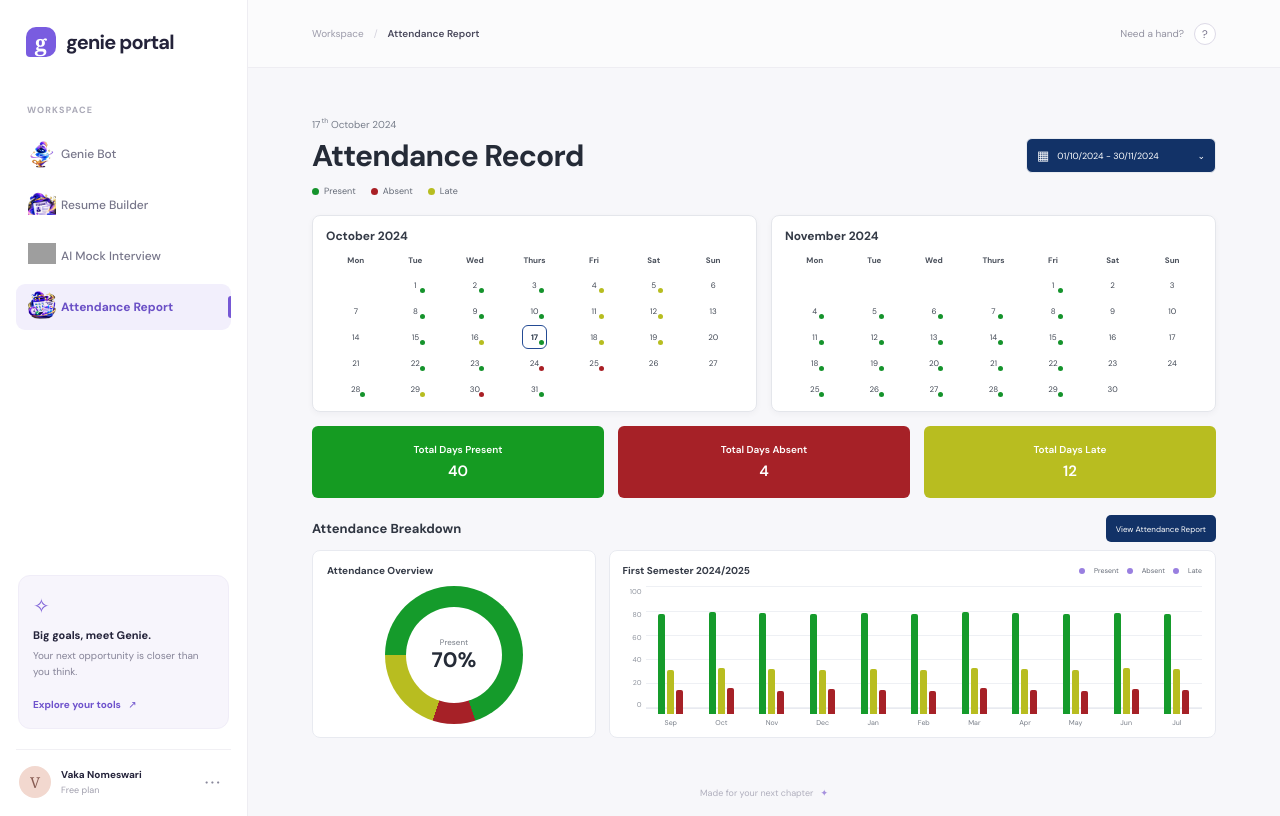
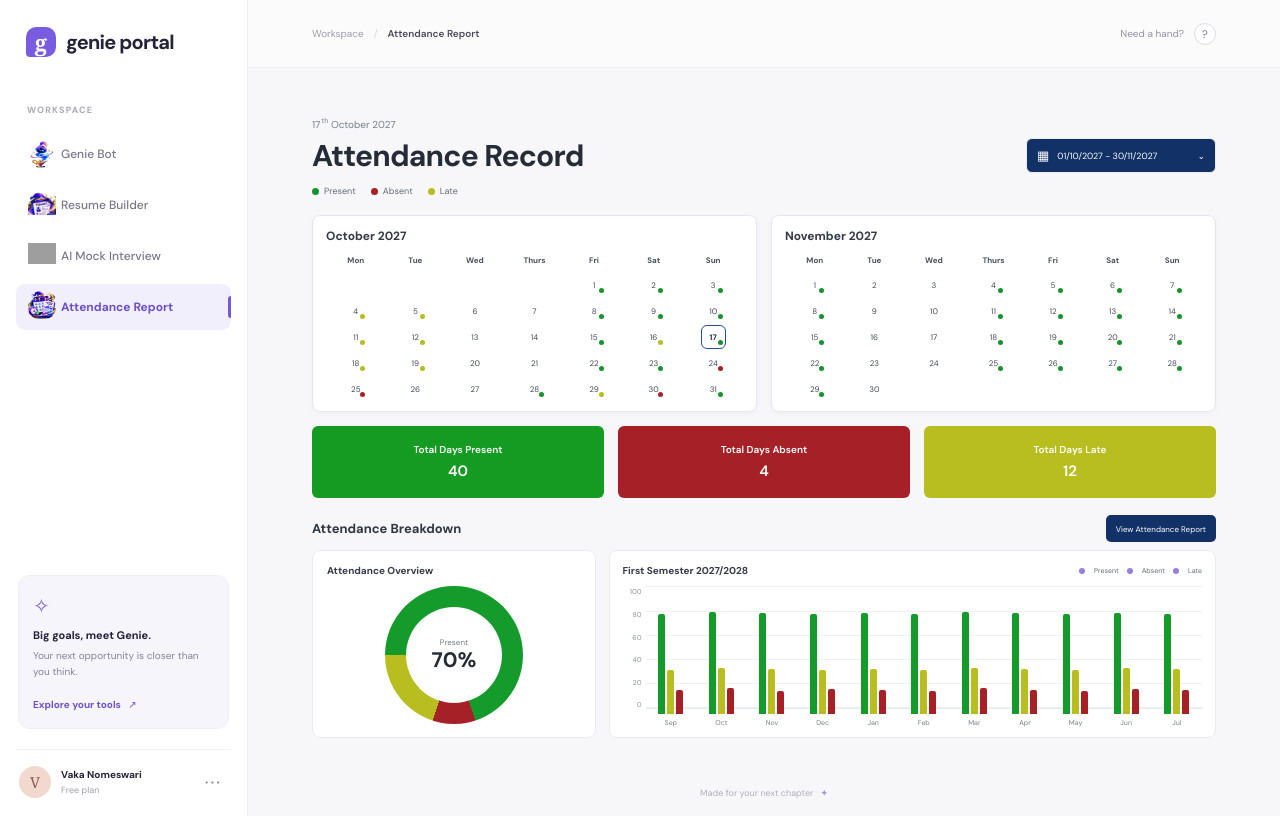
Before and after one commit to Nomeswari-2912/genie-portal, a React (Vite) app in the folder frontend/: page / in a window 1280 px wide. Both pictures are taken after a click on the button "Attendance Report". Built offline with nearby package versions, Linux system fonts and the light colour scheme; grey boxes are pictures that could not be loaded.

Commit message:
Update attendance report dates

```diff
--- a/frontend/src/components/AttendanceReport.jsx
+++ b/frontend/src/components/AttendanceReport.jsx
@@ -3,25 +3,25 @@ import React, { useState } from "react";
 const months = {
   Sep: {
     name: "September",
-    year: 2024,
+    year: 2027,
     month: 8,
     statuses: { 2: "present", 3: "present", 4: "late", 5: "present", 6: "late", 9: "present", 10: "present", 11: "present", 12: "late", 13: "present", 16: "present", 17: "late", 18: "present", 19: "absent", 20: "present", 23: "present", 24: "present", 25: "late", 26: "present", 27: "absent", 30: "present" },
   },
   Oct: {
     name: "October",
-    year: 2024,
+    year: 2027,
     month: 9,
     statuses: { 1: "present", 2: "present", 3: "present", 4: "late", 5: "late", 8: "present", 9: "present", 10: "present", 11: "late", 12: "late", 15: "present", 16: "late", 17: "present", 18: "late", 19: "late", 22: "present", 23: "present", 24: "absent", 25: "absent", 28: "present", 29: "late", 30: "absent", 31: "present" },
   },
   Nov: {
     name: "November",
-    year: 2024,
+    year: 2027,
     month: 10,
     statuses: { 1: "present", 4: "present", 5: "present", 6: "present", 7: "present", 8: "present", 11: "present", 12: "present", 13: "present", 14: "present", 15: "present", 18: "present", 19: "present", 20: "present", 21: "present", 22: "present", 25: "present", 26: "present", 27: "present", 28: "present", 29: "present" },
   },
   Dec: {
     name: "December",
-    year: 2024,
+    year: 2027,
     month: 11,
     statuses: { 2: "present", 3: "present", 4: "late", 5: "present", 6: "present", 9: "present", 10: "present", 11: "present", 12: "late", 13: "present", 16: "present", 17: "present", 18: "present", 19: "absent", 20: "present", 23: "present", 24: "late", 26: "present", 27: "present", 30: "present", 31: "present" },
   },
@@ -29,7 +29,7 @@ const months = {
 
 const reports = {
   "oct-nov": {
-    label: "01/10/2024 - 30/11/2024",
+    label: "01/10/2027 - 30/11/2027",
     monthKeys: ["Oct", "Nov"],
     present: 40,
     absent: 4,
@@ -37,7 +37,7 @@ const reports = {
     rate: 70,
   },
   "nov-dec": {
-    label: "01/11/2024 - 31/12/2024",
+    label: "01/11/2027 - 31/12/2027",
     monthKeys: ["Nov", "Dec"],
     present: 38,
     absent: 5,
@@ -181,7 +181,7 @@ export default function AttendanceReport() {
           </article>
           <article className="attendance-chart-card semester-card">
             <div className="semester-card-heading">
-              <h3>First Semester 2024/2025</h3>
+              <h3>First Semester 2027/2028</h3>
               <div className="attendance-legend chart-legend">
                 <span><i className="legend-present" />Present</span>
                 <span><i className="legend-absent" />Absent</span>
```
